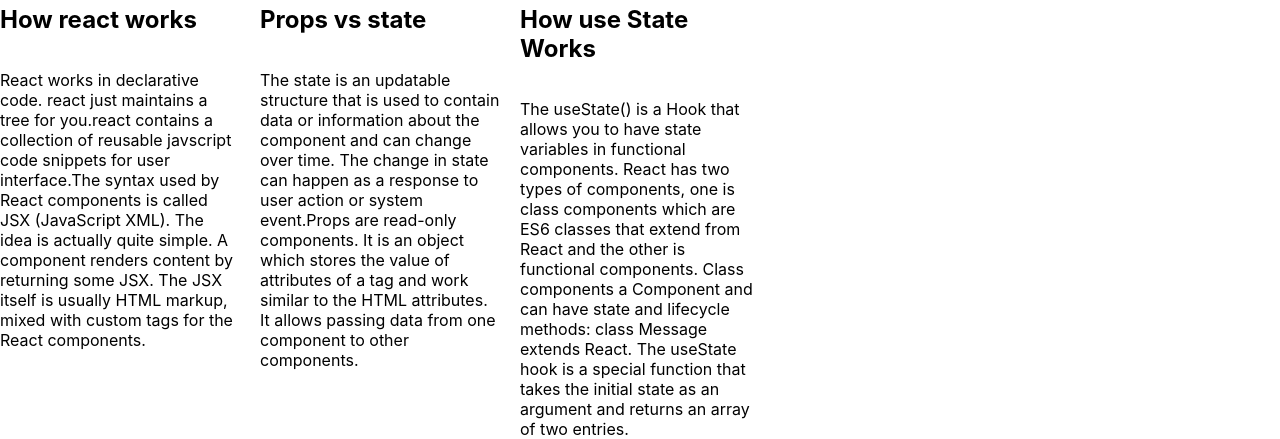
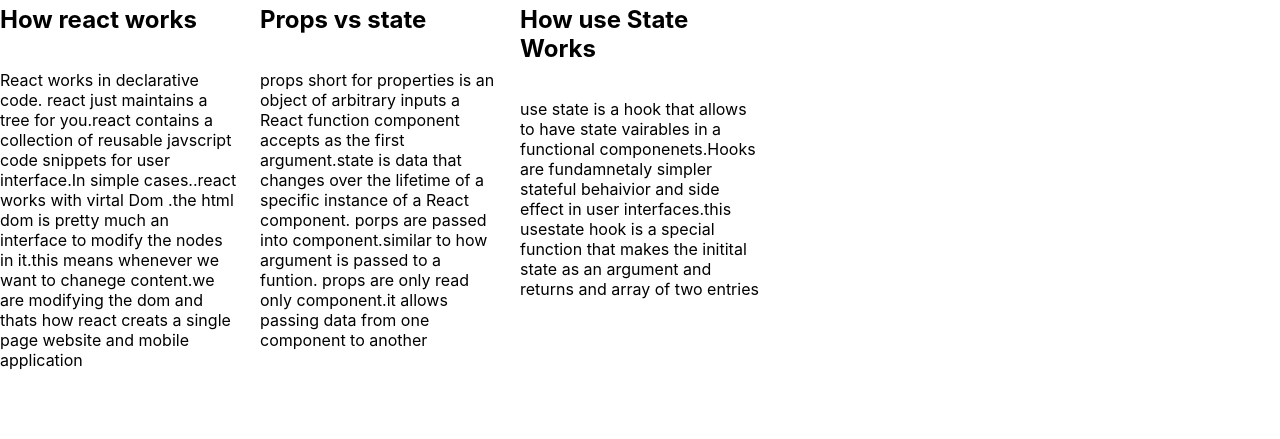
Before and after one commit to Reduwan-Nyx/lucky-one-assignment, a React (Create React App) app: page / in a window 1280 px wide. Shown: the part 1723-2162 px from the top of the page. After the commit the page ends 2093 px from the top, so only its background shows below. Built offline with nearby package versions, Linux system fonts and the light colour scheme.

Commit message:
final commit

```diff
--- a/src/App.js
+++ b/src/App.js
@@ -15,7 +15,7 @@ function App() {
         </header>
 
         <div class="content">
-            <p>React works in declarative code. react just maintains a tree for you.react contains a collection of reusable javscript code snippets for user interface.The syntax used by React components is called JSX (JavaScript XML). The idea is actually quite simple. A component renders content by returning some JSX. The JSX itself is usually HTML markup, mixed with custom tags for the React components. </p>
+            <p>React works in declarative code. react just maintains a tree for you.react contains a collection of reusable javscript code snippets for user interface.In simple cases..react works with virtal Dom .the html dom is pretty much an interface to modify the nodes in it.this means whenever we want to chanege content.we are modifying the dom and thats how react creats a single page website and mobile application </p>
         </div>
 
     </article>
@@ -28,7 +28,7 @@ function App() {
         </header>
 
         <div class="content">
-            <p>The state is an updatable structure that is used to contain data or information about the component and can change over time. The change in state can happen as a response to user action or system event.Props are read-only components. It is an object which stores the value of attributes of a tag and work similar to the HTML attributes. It allows passing data from one component to other components.</p>
+            <p>props short for properties is an object of arbitrary inputs a React function component accepts as the first argument.state is data that changes over the lifetime of a specific instance of a React component. porps are passed into component.similar to how argument is passed to a funtion. props are only read only component.it allows passing data from one component to another </p>
         </div>
 
     </article>
@@ -38,7 +38,7 @@ function App() {
         </header>
 
         <div class="content">
-            <p>The useState() is a Hook that allows you to have state variables in functional components. React has two types of components, one is class components which are ES6 classes that extend from React and the other is functional components. Class components a Component and can have state and lifecycle methods: class Message extends React. The useState hook is a special function that takes the initial state as an argument and returns an array of two entries.  </p>
+            <p>use state is a hook that allows to have state vairables in a functional componenets.Hooks are fundamnetaly simpler stateful behaivior and side effect in user interfaces.this usestate hook is a special function that makes the initital state as an argument and returns and array of two entries  </p>
         </div>
 
     </article>
```
